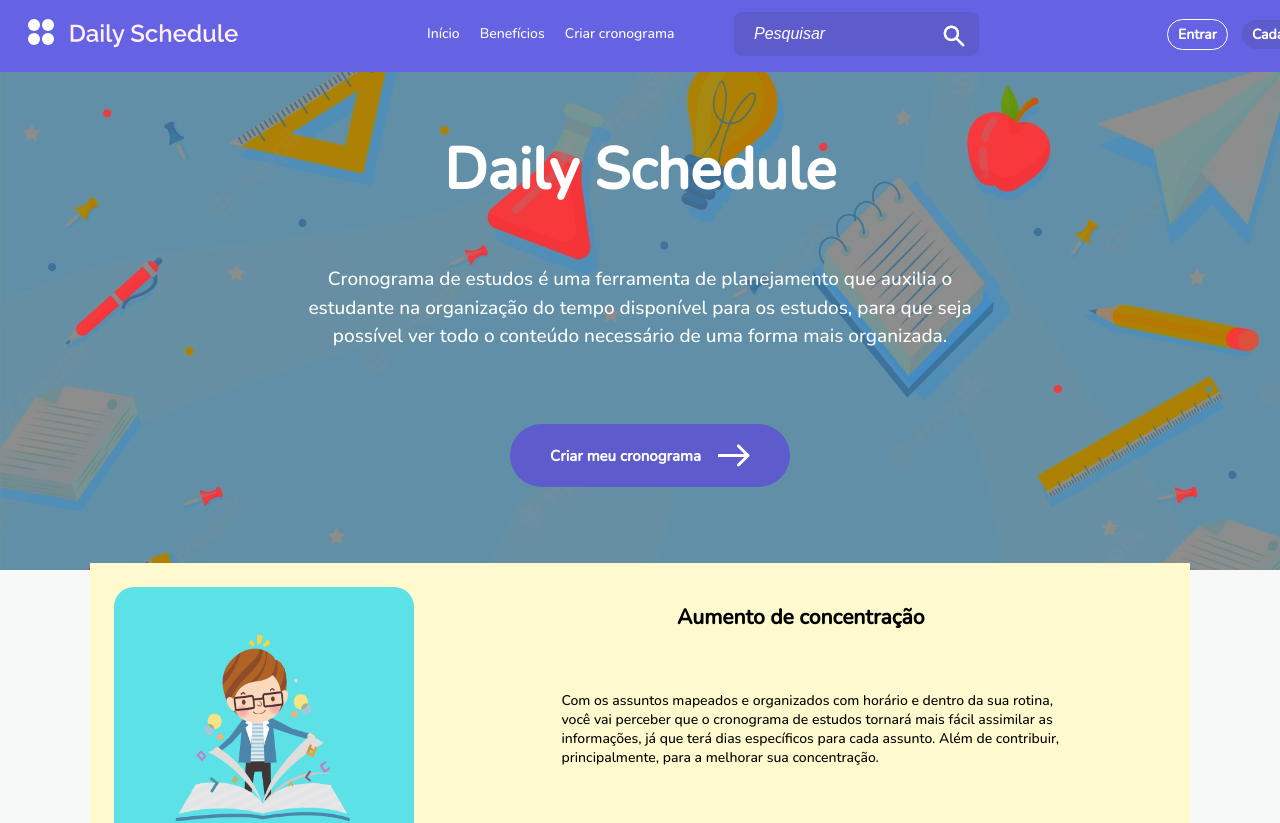
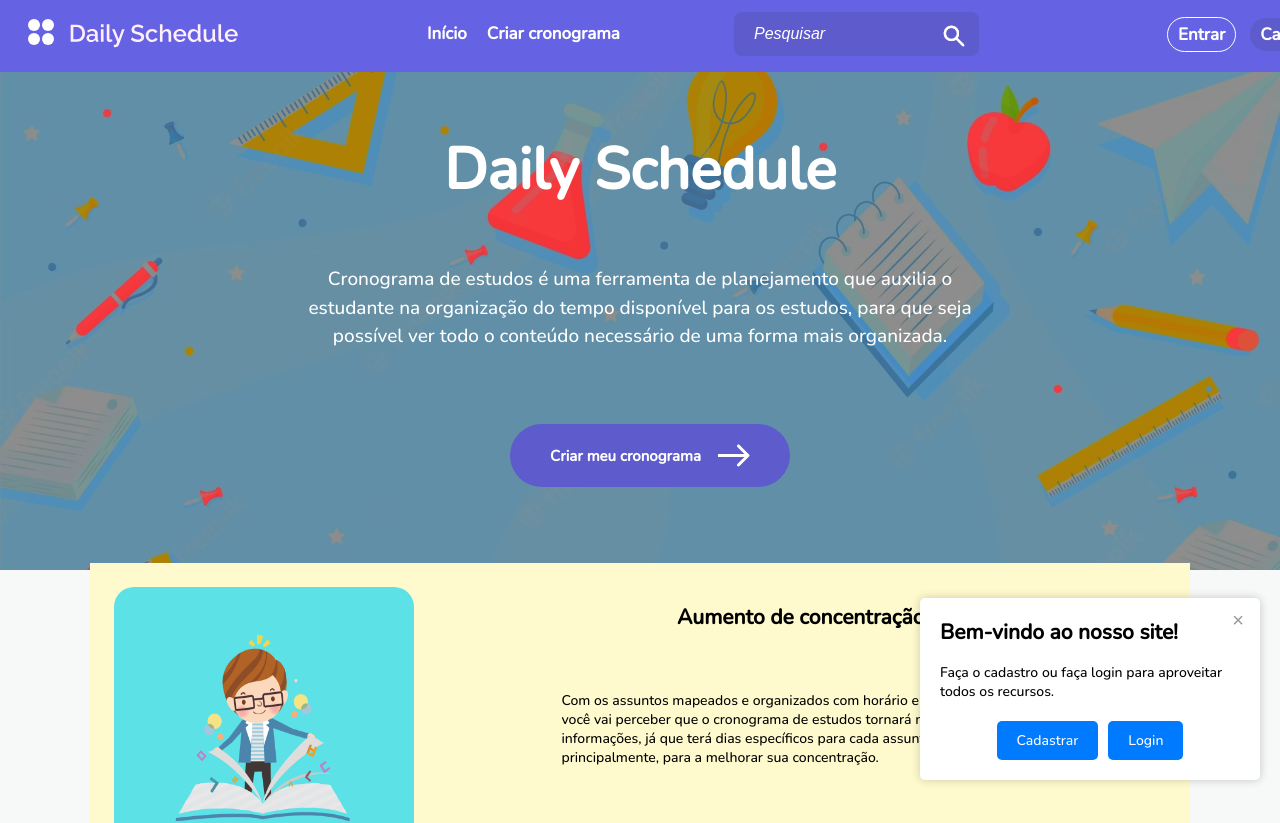
Before and after one commit to tads-cnat/dailyschedule, a React (Create React App) app in the folder frontend/: page / in a window 1280 px wide. Shown: the top 823 px of the page. Built offline with nearby package versions, Linux system fonts and the light colour scheme; no server answers.

Commit message:
add: popup para convite guia condutor

```diff
--- a/frontend/src/assets/css/style.css
+++ b/frontend/src/assets/css/style.css
@@ -76,6 +76,52 @@
 
 #home .button:hover {
   background-color: #6486ff;
+}
+
+.popup {
+  position: fixed;
+  bottom: 2rem;
+  right: 2rem;
+  width: 30rem;
+  background-color: #fff;
+  padding: 2rem;
+  box-shadow: 0 0 10px rgba(0, 0, 0, 0.2);
+  border-radius: 5px;
+  z-index: 999;
+}
+
+.popup-content h2 {
+  margin-top: 0;
+}
+
+.popup-content p {
+  margin-bottom: 2rem;
+}
+
+.buttons {
+  display: flex;
+  justify-content: center;
+  gap: 1rem;
+}
+
+.btn {
+  display: inline-block;
+  padding: 1rem 2rem;
+  background-color: #007bff;
+  color: #fff;
+  text-decoration: none;
+  border-radius: 5px;
+}
+
+.close-btn {
+  position: absolute;
+  top: 1rem;
+  right: 1rem;
+  border: none;
+  background: none;
+  font-size: 20px;
+  cursor: pointer;
+  color: #999;
 }
 
 /* SEÇÃO DE BENEFICIOS NA INDEX */
--- a/frontend/src/components/Home/HomePage/Home.js
+++ b/frontend/src/components/Home/HomePage/Home.js
@@ -1,6 +1,7 @@
 import '../../../assets/css/style.css';
 
 import React from 'react';
+import {useEffect} from 'react';
 import {Link} from 'react-router-dom';
 import NavBar from '../../Navbar/Navbar/Navbar.js';
 import Beneficio from '../BeneficioSection/Beneficio.js';
@@ -8,11 +9,29 @@ import Plano from '../PlanoSection/Plano.js';
 import Footer from '../Footer/Footer.js';
 
 const Home = () => {
+	useEffect(() => {
+    const closeButton = document.querySelector('.close-btn');
+		const popup = document.querySelector('.popup');
+
+		closeButton.addEventListener('click', () => {
+			popup.style.display = 'none';
+	});
+  }, []);
 
 	return (
 		<div id="home">
 			<NavBar />
-
+			<div className="popup">
+				<div className="popup-content">
+					<h2>Bem-vindo ao nosso site!</h2>
+					<p>Faça o cadastro ou faça login para aproveitar todos os recursos.</p>
+					<div className="buttons">
+						<a href="/cadastro" className="btn btn-register">Cadastrar</a>
+						<a href="/login" className="btn btn-login">Login</a>
+					</div>
+					<button className="close-btn">&times;</button>
+				</div>
+			</div>
 			<div className="wrapper">
 				<header>
 					<h1>Daily Schedule</h1>
--- a/frontend/src/components/Navbar/Navbar/Navbar.js
+++ b/frontend/src/components/Navbar/Navbar/Navbar.js
@@ -57,9 +57,6 @@ const NavBar = () => {
 							<a href="/">Início</a>
 						</li>
 						<li>
-							<a href="#beneficio">Benefícios</a>
-						</li>
-						<li>
 							<a href="/criar-cronograma">Criar cronograma</a>
 						</li>
 						<div id="pesquisar1">
--- a/frontend/src/components/Navbar/Navbar/style.css
+++ b/frontend/src/components/Navbar/Navbar/style.css
@@ -41,6 +41,8 @@ nav {
 
 .menu li {
   list-style-type: none;
+  font-size: 1.7rem;
+  font-weight: bold;
   position: relative;
   float: left;
   left: 10rem;
@@ -66,7 +68,7 @@ nav {
   width: fit-content;
 
   color: white;
-  font-size: 1.4rem;
+  font-size: 1.7rem;
   font-weight: 700;
 
   display: flex;
@@ -97,7 +99,7 @@ nav {
   width: fit-content;
 
   color: white;
-  font-size: 1.4rem;
+  font-size: 1.7rem;
   font-weight: 700;
 
   display: flex;
@@ -202,11 +204,18 @@ nav .wrapper {
     left: -2.5rem;
     top: 2.5rem;
     font-weight: bold;
+    font-size: 1.7rem;
   }
 
   .login {
-    margin-left: 5rem;
+    margin-left: 20rem;
     margin-top: 6rem;
+    gap: 0rem;
+  }
+
+  .login1 a,
+  .cadastro a {
+    font-size: 1.7rem;
   }
 
   #navigation .login li {
```
